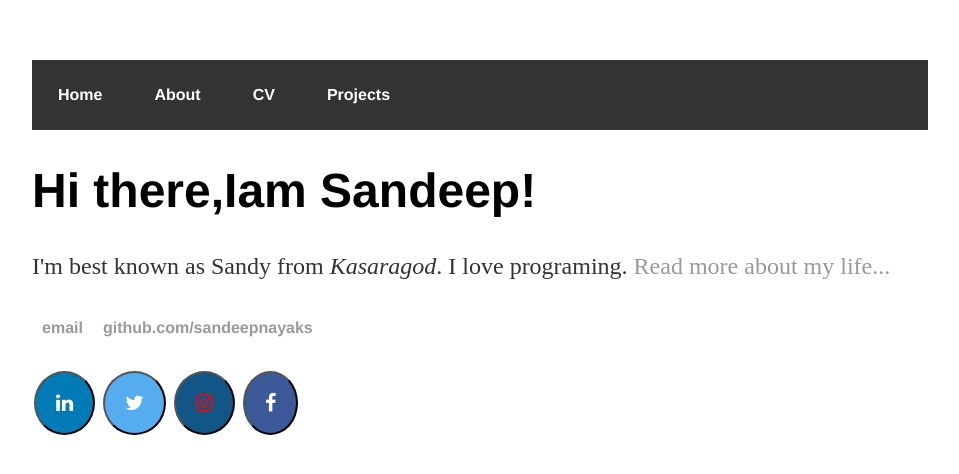
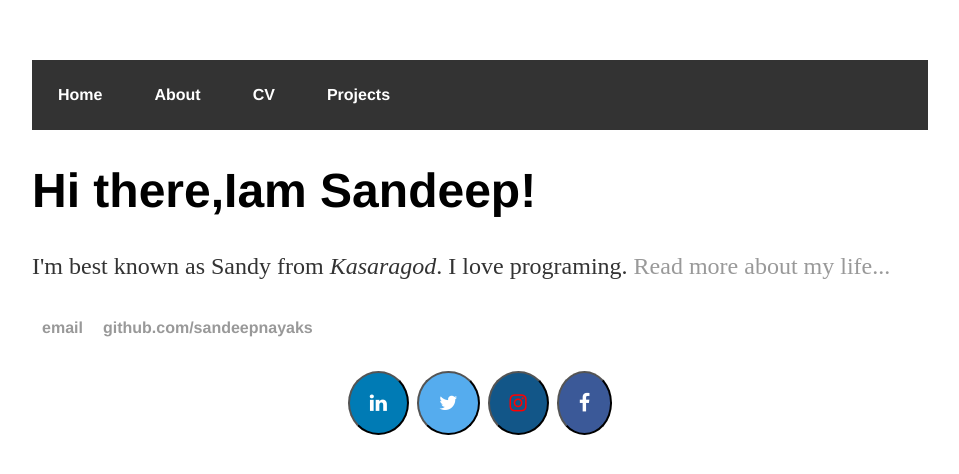
Before and after one commit to sandeepnayaks/sandeepnayaks.github.io, a Jekyll site: the page built from index.html, in a window 1280 px wide. Shown: the top 474 px of the page, without its empty margins (160-1119 px from the left). Built offline with Jekyll 4.4.1, drawn with Linux system fonts in a browser that asks for light colours.

Commit message:
Update default.html

```diff
--- a/_layouts/default.html
+++ b/_layouts/default.html
@@ -4,11 +4,7 @@
     <title>{{ page.title }}</title>
     <link rel="stylesheet" href="https://cdnjs.cloudflare.com/ajax/libs/font-awesome/4.7.0/css/font-awesome.min.css">
     <link rel="stylesheet" type="text/css" href="/css/main.css">
-	  <style>
-		  footer{
-			  align:center;
-		  }
-		  </style>
+
 
   </head>
 
@@ -28,7 +24,7 @@
 
 </div>
 
-  <footer>
+  <footer><center>
    <ul>
    <li><a href="mailto:sndpnayak.30@gmail.com">email</a></li>
    <li><a href="https://github.com/sandeepnayaks">github.com/sandeepnayaks</a></li>
@@ -42,7 +38,7 @@
 				<a href="https://www.instagram.com/sandeepnayak_"target="_blank"><button  class="fa fa-instagram" ></button></a></li>
 <a href="https://www.facebook.com/sandeep.nayak.5439087" target="_blank">
     <button class="fa fa-facebook" ></button>
-</a>
+	  </a></center>
   </footer>
   </body>
 
```
